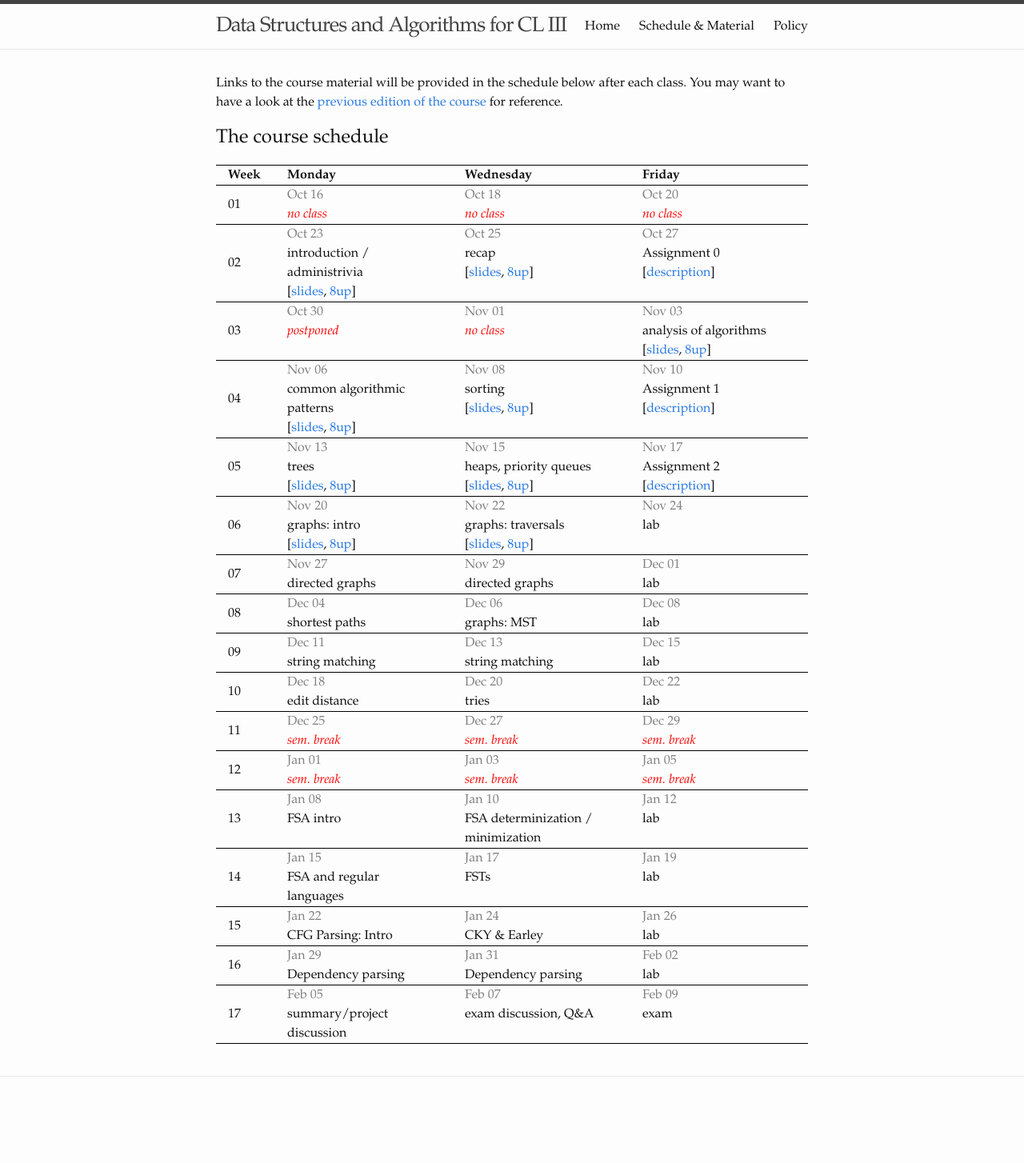
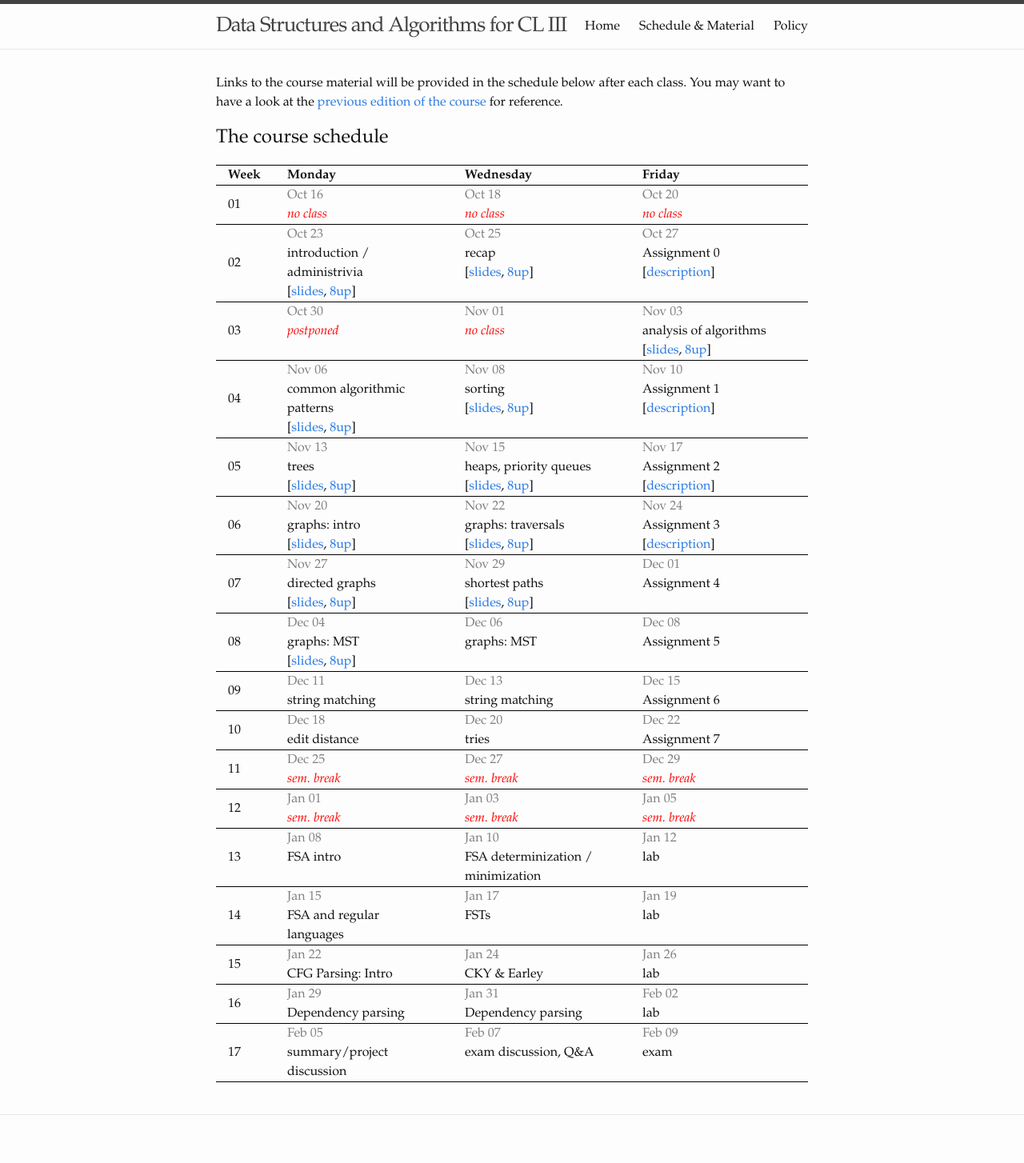
Before and after one commit to dsacl3-2023/dsacl3-2023.github.io, a Jekyll site: the page built from lectures.md, in a window 1280 px wide. Shown: the whole page at 80% size. Built offline with Jekyll 4.4.1, drawn with Linux system fonts in a browser that asks for light colours; before the commit the page ends 1406 px from its top, so only the background shows below that.

Commit message:
Update schedule/slides.

```diff
--- a/_data/schedule.yml
+++ b/_data/schedule.yml
@@ -74,23 +74,34 @@
         slides: slides/graph-traversal.pdf
         8up: slides/graph-traversal-handout.pdf
     Nov 24:
-      topic: lab
+      topic: Assignment 3
+      links:
+        description: https://dsacl3-2023.github.io/a3
 - week: "07"
   dates:
     Nov 27:
       topic: "directed graphs"
+      links:
+        slides: slides/digraphs.pdf
+        8up: slides/digraphs-handout.pdf
     Nov 29:
-      topic: "directed graphs"
+      topic: "shortest paths"
+      links:
+        slides: slides/shortest-paths.pdf
+        8up: slides/shortest-paths-handout.pdf
     Dec 01:
-      topic: lab
+      topic: Assignment 4
 - week: "08"
   dates:
     Dec 04:
-      topic: "shortest paths"
+      topic: "graphs: MST"
+      links:
+        slides: slides/mst.pdf
+        8up: slides/mst-handout.pdf
     Dec 06:
       topic: "graphs: MST"
     Dec 08:
-      topic: lab
+      topic: Assignment 5
 - week: "09"
   dates:
     Dec 11:
@@ -98,7 +109,7 @@
     Dec 13:
       topic: string matching
     Dec 15:
-      topic: lab
+      topic: Assignment 6
 - week: "10"
   dates:
     Dec 18:
@@ -106,7 +117,7 @@
     Dec 20:
       topic: tries
     Dec 22:
-      topic: lab
+      topic: Assignment 7
 - week: "11"
   dates:
     Dec 25: sem. break
```
Also changed, not shown: 8 other files.
